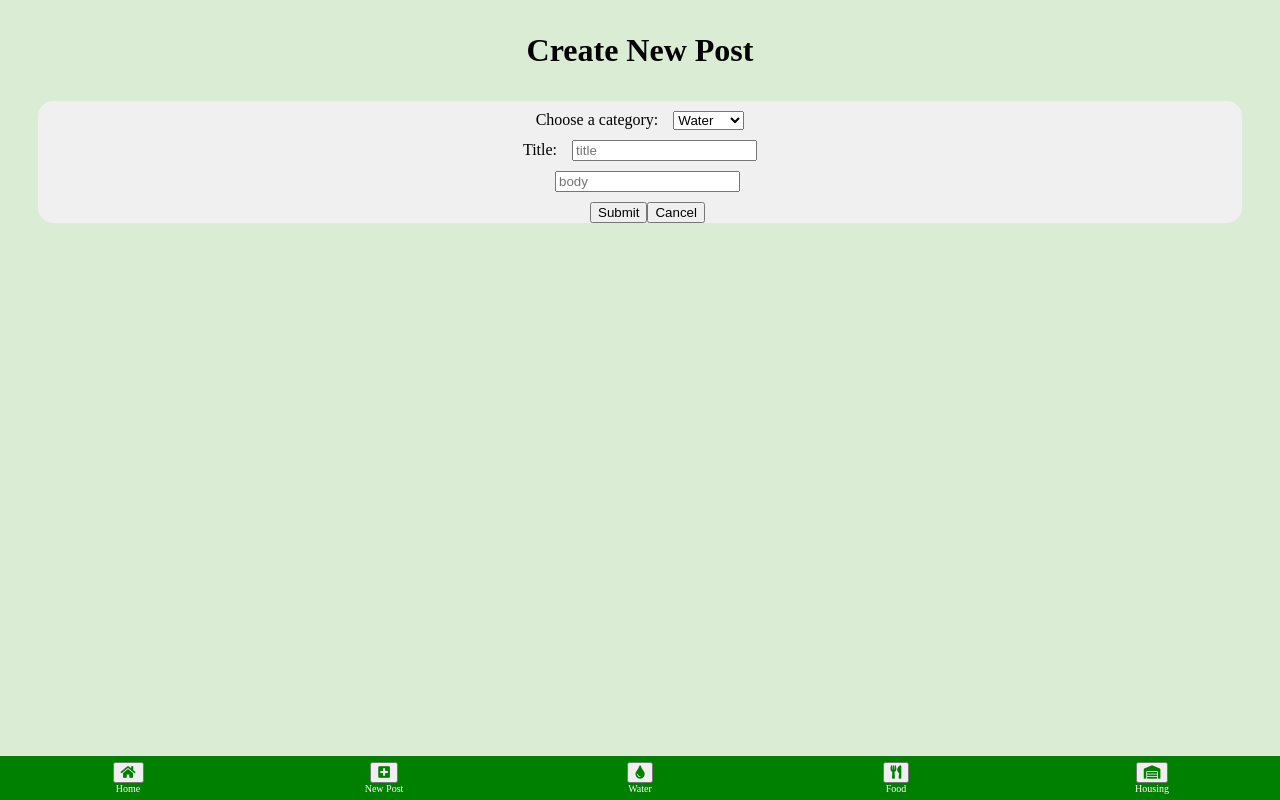
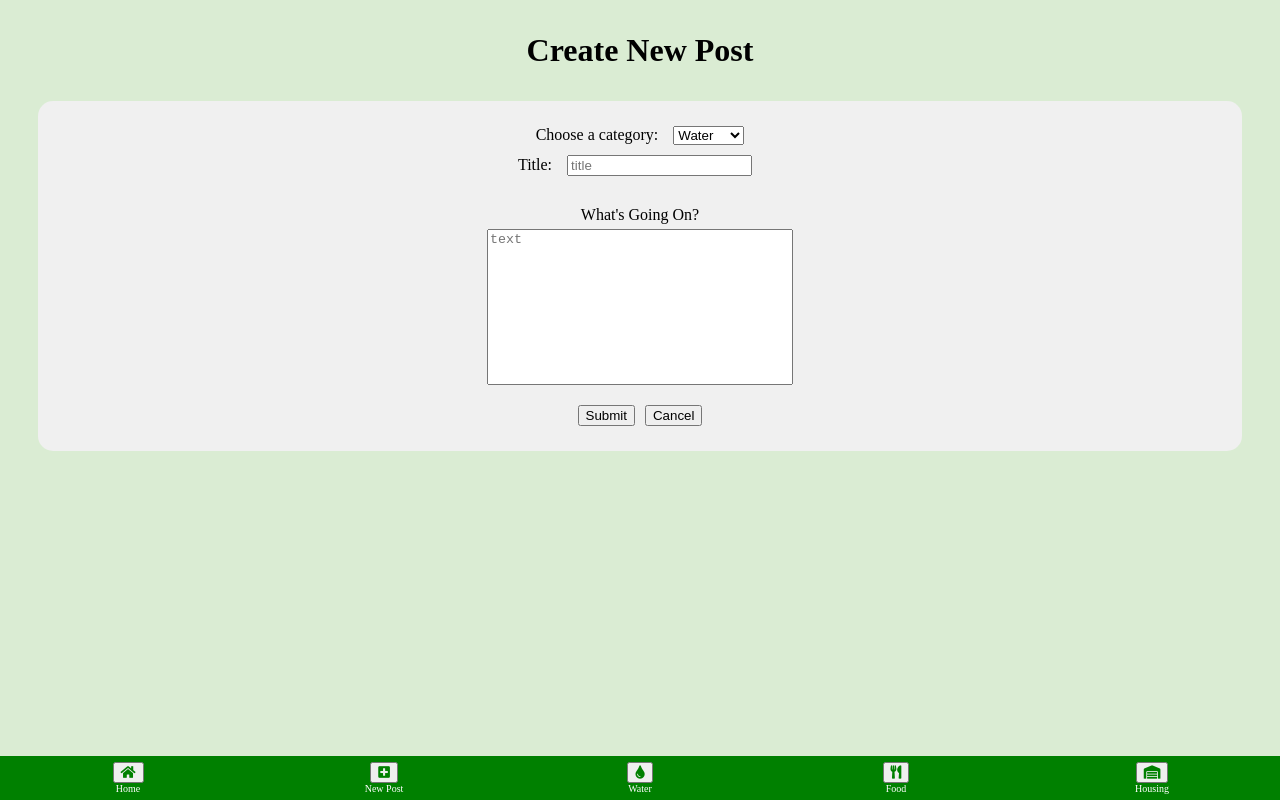
Before and after one commit to fdznoriega/bcwebdev-3, a React (Create React App) app: page /newpost in a window 1280 px wide. Built offline with nearby package versions, Linux system fonts and the light colour scheme; a web font is replaced by a local one.

Commit message:
Added style changes to NewPost

```diff
--- a/src/components/NewPost.js
+++ b/src/components/NewPost.js
@@ -6,7 +6,7 @@ function NewPost(props) {
 
     const history = useHistory();
     const [title, setTitle] = useState('');
-    const [body, setBody] = useState('');
+    const [text, setText] = useState('');
     const [category, setCategory] = useState('');
     const [error, setError] = useState('');
 
@@ -14,8 +14,8 @@ function NewPost(props) {
         setTitle(e.target.value)
     }
 
-    function handleBody(e) {
-        setBody(e.target.value);
+    function handleText(e) {
+        setText(e.target.value);
     }
 
     function handleCategory(e) {
@@ -24,9 +24,9 @@ function NewPost(props) {
 
     function handleSubmit(e) {
         e.preventDefault();
-        if(title === '' || body === '' || category === '') { return; }
+        if(title === '' || text === '' || category === '') { return; }
         console.log('posting');
-        props.onPost(title, body, category);
+        props.onPost(title, text, category);
     }
 
     function handleCancel() {
@@ -47,7 +47,7 @@ function NewPost(props) {
                 </label>
                 <label>
                     Title:
-                    <input
+                    <input className={css.title_input}
                         type="title"
                         name="title"
                         placeholder="title"
@@ -56,12 +56,13 @@ function NewPost(props) {
                     />
                 </label>
                 <label>
-                    <input
-                        type="body"
-                        name="body"
-                        placeholder="body"
-                        value={body}
-                        onChange={handleBody}
+                    <p className={css.text_header}>What's Going On?</p>
+                    <textarea
+                        type="text"
+                        name="text"
+                        placeholder="text"
+                        value={text}
+                        onChange={handleText}
                     />
                 </label>
                 <input type="submit" value="Submit" />
--- a/src/components/NewPost.module.css
+++ b/src/components/NewPost.module.css
@@ -4,7 +4,7 @@ body {
 
 label {
   display: block;
-  margin: 10px 0;
+  margin: 10px;
 }
 
 select {
@@ -12,8 +12,24 @@ select {
   margin-left: 15px;
 }
 
+textarea {
+  display: block;
+  resize: none;
+  width: 300px;
+  height: 150px;
+  margin: auto;
+  margin-top: 5px;
+  margin-bottom: 20px;
+}
+
 input {
-  margin-left: 15px;
+  margin-right: 10px;
+}
+
+.text_header {
+  margin-top: 30px;
+  margin-bottom: 0;
+
 }
 
 .form_title {
@@ -22,10 +38,16 @@ input {
   text-align: center;
 }
 
+.title_input {
+  margin-left: 15px;
+}
+
 .form_container {
   background-color: #F0F0F0;
   border-radius: 15px;
   margin: 3%;
   margin-top: 30px;
+  padding-top: 5px;
+  padding-bottom: 25px;
   text-align: center;
 }
```
